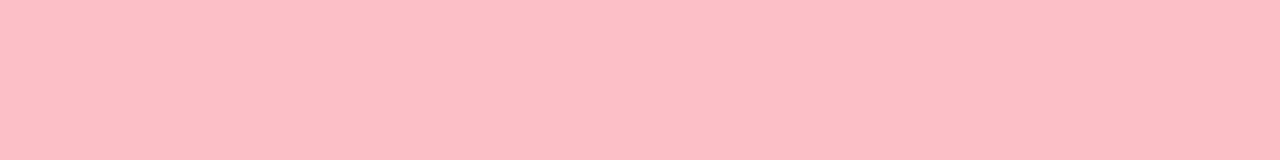
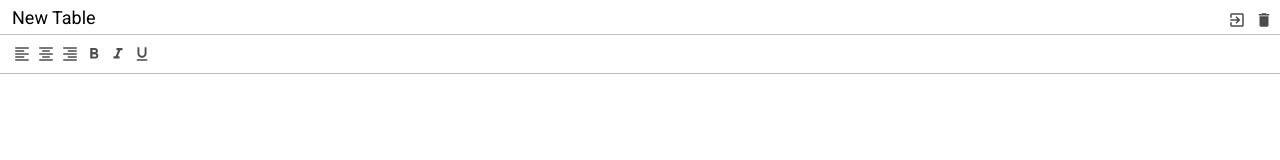
Before and after one commit to Vpodroiko/excel-course, a website built with webpack: page src/index.html in a window 1280 px wide. Built offline with nearby package versions, Linux system fonts and the light colour scheme.

Commit message:
added css layout

```diff
--- a/package.json
+++ b/package.json
@@ -42,6 +42,7 @@
   },
   "dependencies": {
     "core-js": "^3.9.0",
+    "normalize.css": "^8.0.1",
     "regenerator-runtime": "^0.13.7"
   }
 }
--- a/src/index.html
+++ b/src/index.html
@@ -6,11 +6,57 @@
           content="width=device-width, user-scalable=no, initial-scale=1.0, maximum-scale=1.0, minimum-scale=1.0">
     <meta http-equiv="X-UA-Compatible" content="ie=edge">
     <link rel="shortcut icon" href="favicon.ico" type="image/x-icon"/>
+    <link href="https://fonts.googleapis.com/icon?family=Material+Icons"
+          rel="stylesheet">
     <title>Pure JS Excel</title>
 </head>
 <body>
 
-<div id="app" class="container"></div>
+<div id="app" class="container">
+    <div class="excel">
+        <div class="excel__header">
+            <input class="input" type="text" value="New Table"/>
+            <div>
+                <div class="button">
+                    <i class="material-icons">exit_to_app</i>
+                </div>
+                <div class="button">
+                    <i class="material-icons">delete</i>
+                </div>
+            </div>
+
+        </div>
+
+    </div>
+    <div class="excel__toolbar">
+        <div class="button">
+            <i class="material-icons">format_align_left</i>
+        </div>
+        <div class="button">
+            <i class="material-icons">format_align_center</i>
+        </div>
+        <div class="button">
+            <i class="material-icons">format_align_right</i>
+        </div>
+        <div class="button">
+            <i class="material-icons">format_bold</i>
+        </div>
+        <div class="button">
+            <i class="material-icons">format_italic</i>
+        </div>
+        <div class="button">
+            <i class="material-icons">format_underline</i>
+        </div>
+
+    </div>
+    <div class="excel__formula">
+
+    </div>
+    <div class="excel__table">
+
+    </div>
+</div>
+</div>
 
 </body>
 </html>
--- /dev/null
+++ b/src/scss/_mixins.scss
@@ -0,0 +1,23 @@
+@mixin button($color: green) {
+  height: 24px;
+  min-width: 24px;
+  padding: 3px;
+  text-align: center;
+  display: inline-block;
+  position: relative;
+  color: rgba(0, 0, 0, .7);
+
+  & i {
+    font-size: 18px;
+  }
+
+  &:active,
+  &.active {
+    color: $color;
+  }
+
+  &:hover {
+    background: #eee;
+    cursor: pointer;
+  }
+}
--- /dev/null
+++ b/src/scss/_variables.scss
@@ -0,0 +1,3 @@
+$header-height: 34px;
+$toolbar-height: 40px;
+$border-color: #c0c0c0;
--- /dev/null
+++ b/src/scss/formula.scss
@@ -0,0 +1,6 @@
+@import "variables";
+@import "mixins";
+
+.excel__formula {
+
+}
--- /dev/null
+++ b/src/scss/header.scss
@@ -0,0 +1,39 @@
+@import "variables";
+@import "mixins";
+
+.excel__header {
+  position: absolute;
+  top: 0;
+  right: 0;
+  left: 0;
+  height: $header-height;
+  padding: 8px 4px 0;
+  display: flex;
+  justify-content: space-between;
+
+  .input {
+    margin: 0;
+    padding: 2px 7px;
+    color: black;
+    border: 1px solid transparent;
+    border-radius: 2px;
+    height: 20px;
+    font-size: 18px;
+    line-height: 22px;
+    outline: none;
+    min-width: 1px;
+
+    &:hover {
+      border: 1px solid $border-color;
+    }
+
+    &:focus {
+      border: 2px solid #1a73e8;
+    }
+
+  }
+
+  .button {
+    @include button(green);
+  }
+}
--- a/src/scss/index.scss
+++ b/src/scss/index.scss
@@ -1,4 +1,21 @@
+@import url('https://fonts.googleapis.com/css2?family=Roboto:wght@100;400;500;700;900&display=swap');
+@import '~normalize.css';
+@import "header";
+@import "toolbar";
+@import "formula";
+@import "table";
+
+* {
+  margin: 0;
+  padding: 0;
+  box-sizing: border-box;
+}
 
 body {
-  background-color: pink;
+  font-family: 'Roboto', sans-serif;
+  font-size: 12px;
 }
+
+.excel {
+  position: relative;
+}
--- /dev/null
+++ b/src/scss/table.scss
@@ -0,0 +1,6 @@
+@import "variables";
+@import "mixins";
+
+.excel__table {
+
+}
--- /dev/null
+++ b/src/scss/toolbar.scss
@@ -0,0 +1,18 @@
+@import "variables";
+@import "mixins";
+
+.excel__toolbar {
+  position: absolute;
+  height: $toolbar-height;
+  left: 0;
+  right: 0;
+  top: $header-height;
+  border-top: 1px solid $border-color;
+  border-bottom: 1px solid $border-color;
+  padding: 7px 10px;
+  display: flex;
+
+  .button {
+    @include button(green);
+  }
+}
```
Also changed, not shown: 1 other file.
